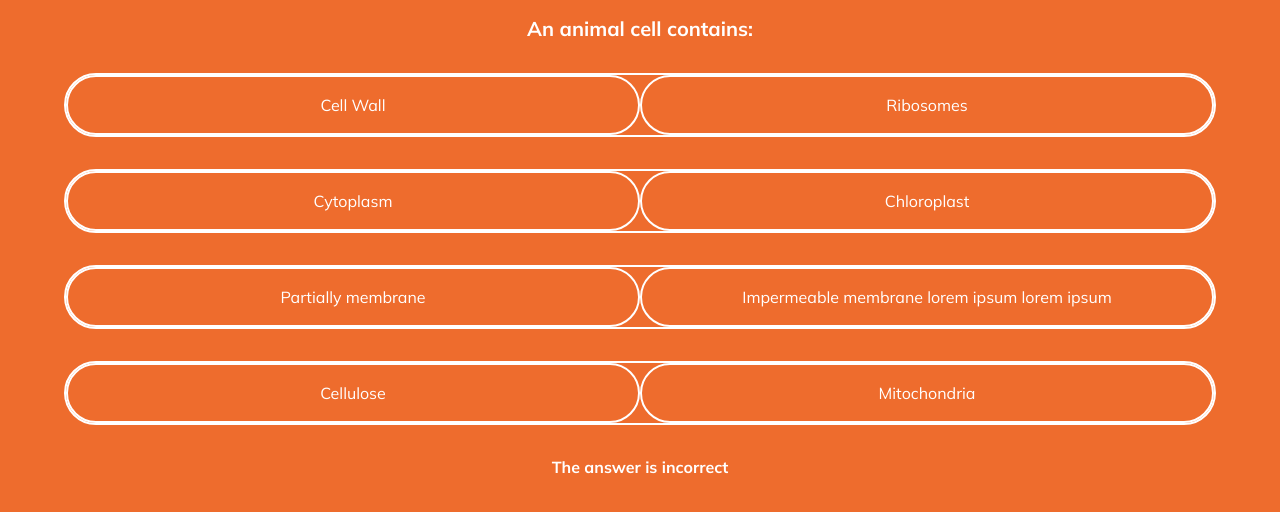
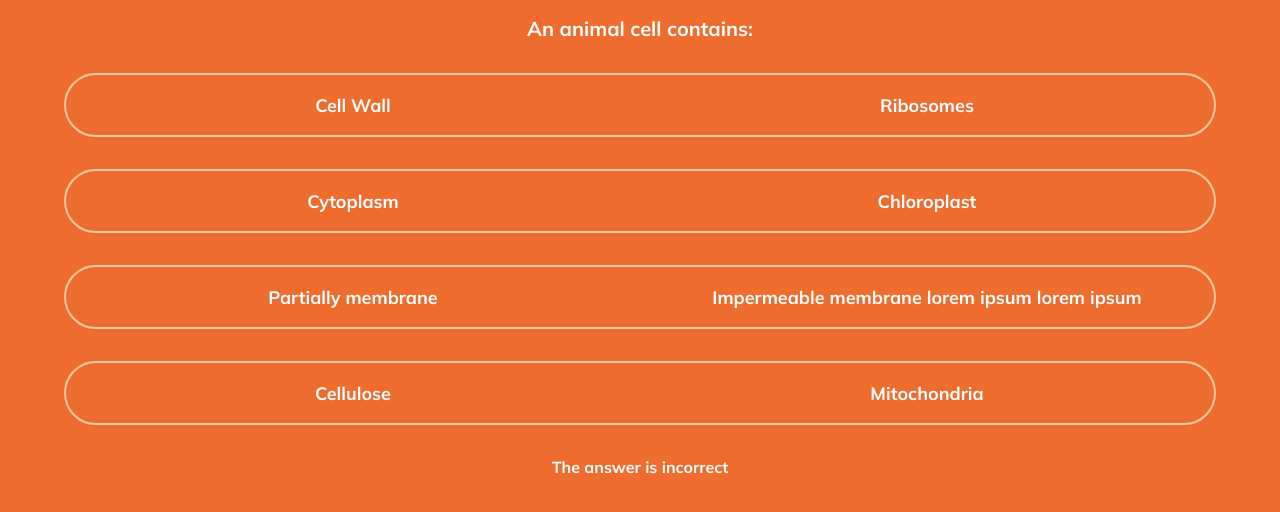
Before and after one commit to TheThomasY/quiz-toggle, a React (Create React App) app: page / in a window 1280 px wide. Shown: the top 512 px of the page. Built offline with nearby package versions, Linux system fonts and the light colour scheme.

Commit message:
feat: sass variables in js, selected bubble can be applied

```diff
--- a/src/App.scss
+++ b/src/App.scss
@@ -1,4 +1,4 @@
-@import './styles/colors.scss';
+@import './styles/colors.module.scss';
 
 .App {
   width: 90%;
--- a/src/components/AnswerOptions.scss
+++ b/src/components/AnswerOptions.scss
@@ -6,18 +6,17 @@
   align-items: center;
   flex-wrap: wrap;
 
-  div {
-    height: 6rem;
-    min-width: 50%;
-    flex-grow: 1;
-    padding: 0.9rem;
-    border: 2px solid white;
-    // background-color: #f8caa3;
-    border-radius: 5rem;
-    display: grid;
-    place-items: center;
-  }
-
-  border: 2px solid white;
+  border: 2px solid #f8caa3;
   border-radius: 5rem;
 }
+
+.single-option {
+  height: 6rem;
+  min-width: 50%;
+  flex-grow: 1;
+  padding: 0.9rem;
+  display: grid;
+  place-items: center;
+  font-size: 1.8rem;
+  font-weight: 700;
+}
--- a/src/components/AnswerOptions.tsx
+++ b/src/components/AnswerOptions.tsx
@@ -1,5 +1,9 @@
+// * React
+import React, { useState } from 'react';
+
 // * Styles
 import './AnswerOptions.scss';
+import colors from '../styles/_colors.module.scss';
 
 type Props = {
   answerOptions: string[]
@@ -7,11 +11,18 @@ type Props = {
 }
 
 export default function AnswerOptions({answerOptions, correct} : Props) {
+  const [selected, setSelected] = useState<number>(0);
+
+  let selectedBubble = {
+    borderRadius: '5rem',
+    backgroundColor: colors['orangeBorder'],
+    color: colors['orangeSelectedText']
+  };
 
   return (
     <li className='answer-options'>
       {answerOptions.map((option, index) => (
-        <div key={index + option}>{option}</div>
+        <div className={'single-option'} style={(index === selected) ? selectedBubble : undefined} key={index + option}>{option}</div>
       ))}
     </li>
   )
--- a/src/index.scss
+++ b/src/index.scss
@@ -1,4 +1,4 @@
-@import 'styles/_colors.scss';
+@import 'styles/_colors.module.scss';
 
 body {
   margin: 0;
@@ -31,7 +31,7 @@ html {
 
 body {
   font-size: 1.6rem;
-  background-color: $bg-orange-dark;
+  background-color: $bgOrangeDark;
   font-family: 'Mulish', sans-serif;
 }
 
--- /dev/null
+++ b/src/styles/_colors.module.scss
@@ -0,0 +1,22 @@
+// * Backgrounds
+
+// * Orange
+$bgOrangeLight: #f6b868;
+$bgOrangeDark: #ee6c2d;
+$orangeBorder: #f8caa3;
+$orangeSelectedText: #9f938b;
+
+// * Pink
+$bg-pink-light: #f1b496;
+$bg-pink-dark: #ea816a;
+
+// * Blue
+$bg-blue-light: #76e0c2;
+$bg-blue-dark: #59cada;
+
+:export {
+  bgOrangeLight: $bgOrangeLight;
+  bgOrangeDark: $bgOrangeDark;
+  orangeBorder: $orangeBorder;
+  orangeSelectedText: $orangeSelectedText;
+}
--- a/src/styles/_colors.scss
+++ /dev/null
@@ -1,10 +0,0 @@
-// * Backgrounds
-
-$bg-orange-light: #f6b868;
-$bg-orange-dark: #ee6c2d;
-
-$bg-pink-light: #f1b496;
-$bg-pink-dark: #ea816a;
-
-$bg-blue-light: #76e0c2;
-$bg-blue-dark: #59cada;
```
